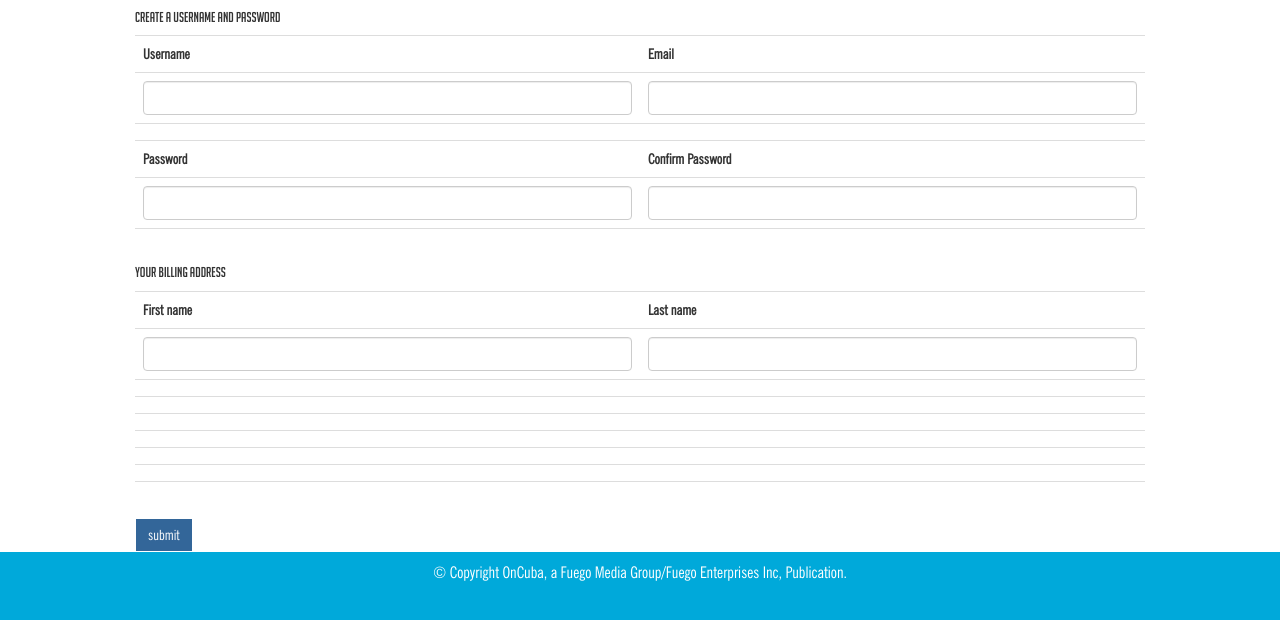
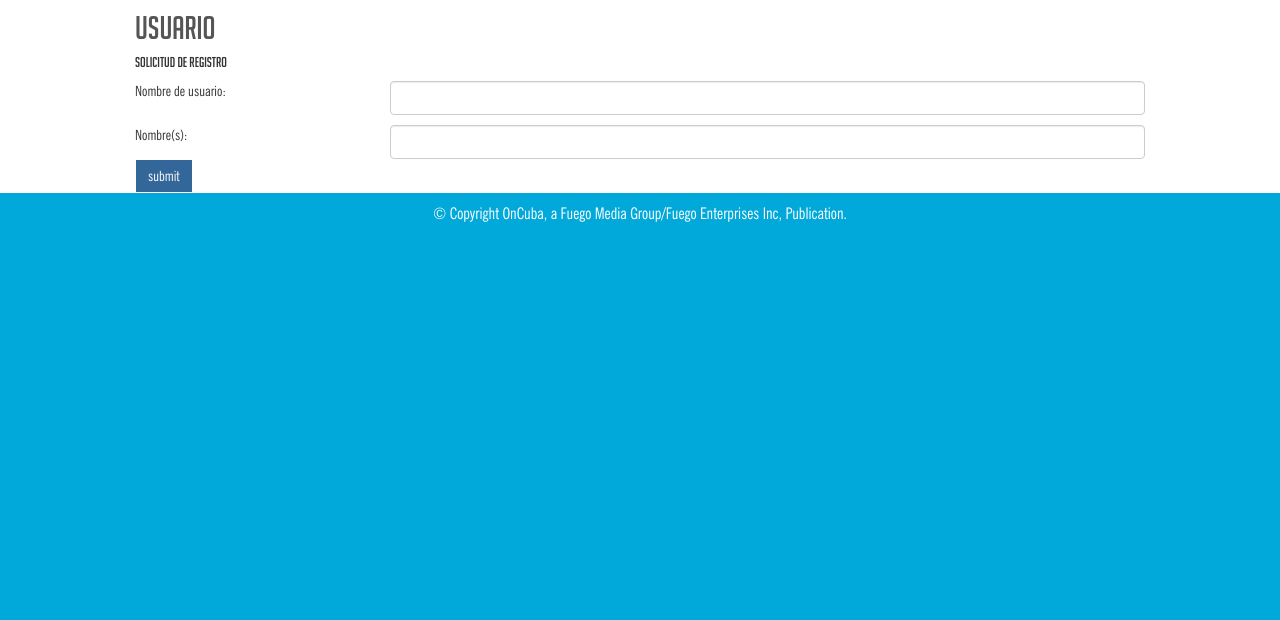
Before and after one commit to claupa/contacts, a Django app: page /signup/ in a window 1280 px wide. Shown: the part 51-671 px from the top of the page. Run offline with Django 3.2, Linux system fonts and the light colour scheme; parts of the project's set-up code (start-up, migrations or seed data) failed here and were passed over; some libraries are stand-ins or nearby versions.

```diff
--- a/crmapp/templates/subscribers/subscriber_new.html
+++ b/crmapp/templates/subscribers/subscriber_new.html
@@ -1,84 +1,20 @@
-{% extends 'base.html' %}
-{% block title %}Signup{% endblock title %}
-
-{% block content %}
+{% extends 'base.html' %} {% block title %}Solicitar Usuario{% endblock title %} {% block content %}
 <div id="content-container" class="container p-none">
     <div class="side-p">
+        <h4 class="page-title sn-sh">Usuario</h4>
         <form id="user-reg-form" action="." method="post">
-                {% csrf_token %}
-                {# Username & Password Section #}
+            {% csrf_token %} {# Username & Password Section #}
             <!--<h3>Signup for a $15 Monthly Subscription</h3>-->
-                <h5 class="sn-sh">CREATE A USERNAME AND PASSWORD</h5>
-                <table class="table">
-                    <tbody>
-                        <tr>
-                            <th>{{ form.username.label }}</th>
-                            <th>{{ form.email.label }}</th>
-                        </tr>
-                        <tr>
-                            <td>{{ form.username }}</td>
-                            <td>{{ form.email }}</td>
-                        </tr>
-                        <tr>
-                            <td>{{ form.username.errors }}</td>
-                            <td>{{ form.email.errors }}</td>
-                        </tr>
-                        <tr>
-                            <th>Password</th>
-                            <th>Confirm Password</th>
-                        </tr>
-                        <tr>
-                            <td>{{ form.password1 }}</td>
-                            <td>{{ form.password2 }}</td>
-                        </tr>
-                        <tr>
-                            <td>{{ form.password1.errors }}</td>
-                            <td>{{ form.password2.errors }}</td>
-                        </tr>
-                    </tbody>
-                </table>
+            <h5 class="sn-sh">Solicitud de Registro</h5>
+            <div class="row create-contact-inputs">
+                <div class="col-lg-3">Nombre de usuario:</div>
+                <div class="col-lg-9">{{form.username}}</div>
+            </div>
+            <div class="row create-contact-inputs">
+                <div class="col-lg-3">Nombre(s):</div>
+                <div class="col-lg-9">{{form.first_name}}</div>
+            </div>
             {# Billing Address Section #}
-                <h5 class="sn-sh">YOUR BILLING ADDRESS</h5>
-<table class="table">
-    <tbody>
-        <tr>
-            <th>{{ form.first_name.label }}</th>
-            <th>{{ form.last_name.label }}</th>
-        </tr>
-        <tr>
-            <td>{{ form.first_name }}</td>
-            <td>{{ form.last_name }}</td>
-        </tr>
-        <tr>
-            <td>{{ form.first_name.errors }}</td>
-            <td>{{ form.last_name.errors }}</td>
-        </tr>
-        <tr>
-            <th>{{ form.address_one.label }}</th>
-            <th>{{ form.address_two.label }}</th>
-        </tr>
-        <tr>
-            <td>{{ form.address_one }}</td>
-            <td>{{ form.address_two }}</td>
-        </tr>
-        <tr>
-            <td>{{ form.address_one.errors }}</td>
-            <td>{{ form.address_two.errrors }}</td>
-        </tr>
-        <tr>
-            <th>{{ form.city.label }}</th>
-            <th>{{ form.state.label }}</th>
-        </tr>
-        <tr>
-            <td>{{ form.city }}</td>
-            <td>{{ form.state }}</td>
-        </tr>
-        <tr>
-            <td>{{ form.city.errors }}</td>
-            <td>{{ form.state.errors }}</td>
-        </tr>
-    </tbody>
-</table>
             <input class="btn btn-primary" type="submit" value="submit">
         </form>
         {# Credit Card Section #}
```
Also changed, not shown: crmapp/oncuba/forms.py (+11 -6 lines). Lines whose indentation alone changed are shown as unchanged.
